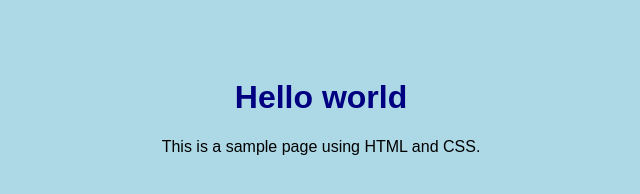
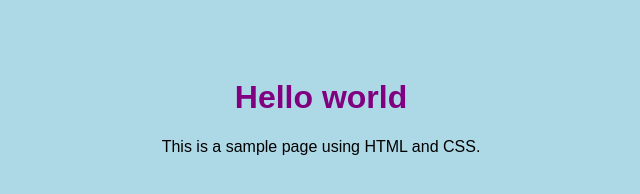
Before and after one commit to whittywhiz/whittywhiz.github.io, a plain HTML site: page index.html in a window 1280 px wide. Shown: the whole page, without its empty margins (319-959 px from the left). Drawn offline with Linux system fonts and the light colour scheme; files that its build step writes are made by us from their sources.

Commit message:
Update style.css

```diff
--- a/style.css
+++ b/style.css
@@ -6,5 +6,5 @@ body {
 }
 
 h1 {
-    color: navy;
+    color: purple;
 }
```
